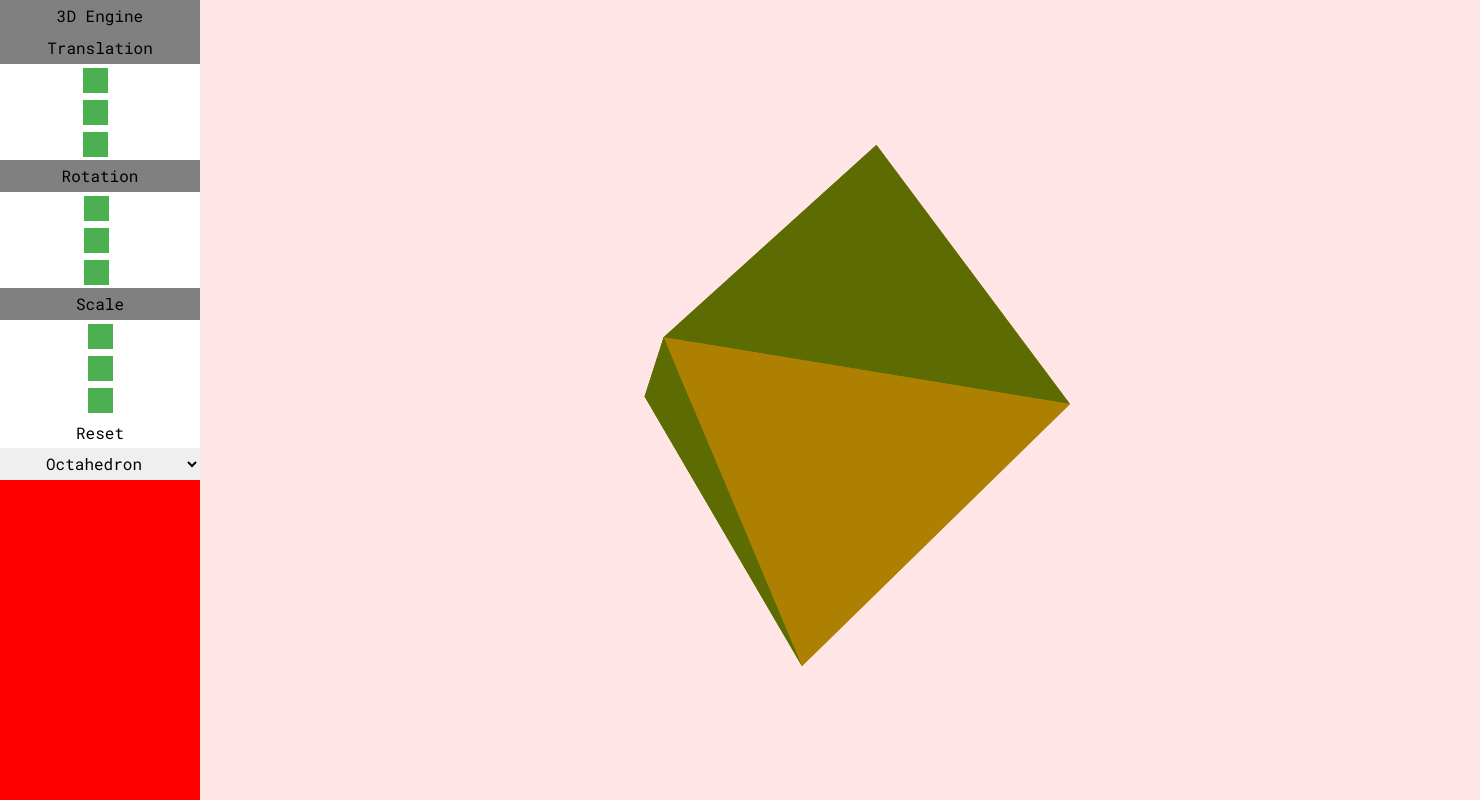
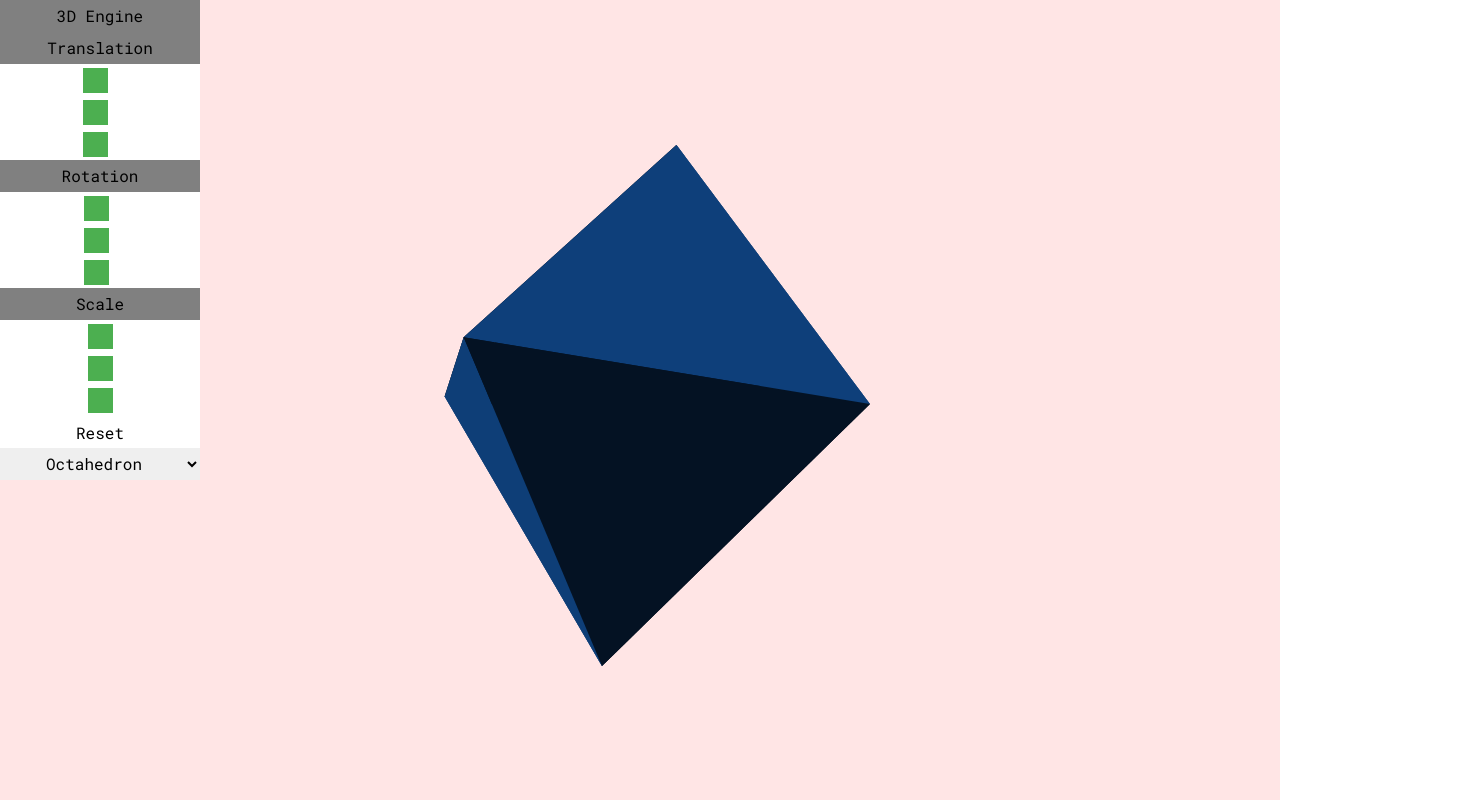
Before and after one commit to joshmurr/js_simple_3d_renderer, a plain HTML site: page index.html in a window 1280 px wide. Shown: the whole page, 1480 px wide, since content can reach past the window. Drawn offline with Linux system fonts and the light colour scheme.

Commit message:
Colours and Lights

```diff
--- a/css/styles.css
+++ b/css/styles.css
@@ -11,14 +11,15 @@
 canvas{
     position: absolute;
     top: 0;
-    left: 200px;
+    left: 0;
 }
 
 #menu {
-    position: absolute;
-    display: block;
+    position: fixed;
+    /* display: block; */
     top: 0;
     left: 0;
+    z-index: 999;
 }
 
 #menu * {
@@ -34,7 +35,7 @@ canvas{
 
 .menuContainer{
     width: 200px;
-    height: 100%;
+    /* height: 100%; */
     background-color: red;
 }
 
--- a/js/mesh/mesh.js
+++ b/js/mesh/mesh.js
@@ -1,57 +1,67 @@
+import Vec3 from '../math/vec3.js';
 import Vec4 from '../math/vec4.js';
 import Mat44 from '../math/mat44.js';
 
 export default class Mesh{
-    verts = [];
-    faces = [];
+    _verts = [];
+    _faces = [];
     // faces_sorted = [];
-    indices_sorted = [];
-    norms= [];
-    NORMS_ARE_CALCULATED = false;
+    _indices_sorted = [];
+    _norms = [];
+    _NORMS_ARE_CALCULATED = false;
+    _colour = null;
 
     constructor(){
         this.modelMatrix = new Mat44();
         this.modelMatrix.setIdentity();
     }
 
+    get colour(){
+        return this._colour;
+    }
+
+    set colour(v){
+        this._colour = new Vec3(v.x,v.y,v.z);
+    }
+
     get verts(){
-        return this.verts;
+        return this._verts;
     }
 
     get faces(){
-        return this.faces;
+        return this._faces;
     }
 
     set verts(v){
         for(let i=0; i<v.length; i++){
-            this.verts[i] = v[i];
+            this._verts[i] = v[i];
         }
     }
     set faces(f){
         for(let i=0; i<f.length; i++){
-            this.faces[i] = f[i];
+            this._faces[i] = f[i];
         }
     }
 
     set sorted_indices(_sorted_array){
         for(let i=0; i<_sorted_array.length; i++){
-            this.indices_sorted[i] = _sorted_array[i];
+            this._indices_sorted[i] = _sorted_array[i];
         }
     }
 
     get sorted_indices(){
         this.sortIndicesByCentroid();
-        return this.indices_sorted;
+        return this._indices_sorted;
     }
 
     set norms(_norms){
         for(let i=0; i<_norms.length; i++){
-            this.norms[i] = _norms[i];
+            this._norms[i] = _norms[i];
         }
     }
 
     get norms(){
-        return this.norms;
+        return this._norms;
     }
 
     sortIndicesByCentroid(){
--- a/js/render/renderer.js
+++ b/js/render/renderer.js
@@ -284,39 +284,6 @@ export default class Renderer{
         }
         // FACES ----------------------------------------------------------
         else if(_style == "faces"){
-            // // Store the <centroid.z, face> map for later sorting
-            // let faces_unordered = new Map();
-            // for(let i=0; i<mesh.faces.length; i++){
-            // let face = mesh.faces[i];
-            //
-            // // COMPUTE CENTROID --------
-            // let sum = new Vec4(0,0,0,0);
-            // for(let j=0; j<face.length; j++){
-            // let v = mesh.verts[face[j]].getCopy();
-            // let p = MVP.getMultiplyVec(v);
-            // sum.add(p);
-            // }
-            // sum.divide(face.length);
-            // // Store in map
-            // faces_unordered.set(sum.z, face);
-            // }
-            //
-            // // ORDER FACES BY CENTROID.Z ------------
-            // // Rather than making a new map, the sorted faces are stored in an array
-            // let faces_sorted = [];
-            // function sort_faces_into_array(value, key, map){
-            // faces_sorted.push(map.get(key));
-            // }
-            // // An arrow function to sort the map by key
-            // // Arrow functions are SO hard to read..
-            // // https://stackoverflow.com/questions/37982476/how-to-sort-a-map-by-value-in-javascript
-            // const faces_ordered = new Map([...faces_unordered.entries()].sort((a,b) => b[0] - a[0]));
-            // // sort_faces_into_array is a callback function which takes (value, key, map)
-            // // I presume automatically
-            // faces_ordered.forEach(sort_faces_into_array);
-            // // Faces are now sorted back to front!
-
-            // ------------------------
             for(let i=0; i<mesh.sorted_indices.length; i++){
                 let face = mesh.faces[mesh.sorted_indices[i]];
                 this.ctx.beginPath();
@@ -334,9 +301,14 @@ export default class Renderer{
                         this.ctx.lineTo(xScreen, yScreen);
                     }
 
+
                     if(mesh.NORMS_ARE_CALCULATED){
                         let norm = mesh.norms[mesh.sorted_indices[i]];
-                        this.ctx.fillStyle="rgb("+Math.floor(norm.x*255)+","+Math.floor(norm.y*255)+","+Math.floor(norm.z*255)+")";
+                        let normalTransformMatrix = MVP.getAffineInverse();
+                        normalTransformMatrix.transpose();
+                        let transformedNormal = normalTransformMatrix.getMultiplyVec(norm);
+                        let diffuse = Math.max(0, Math.abs(transformedNormal.dot(this.scene.light)));
+                        this.ctx.fillStyle="rgb("+Math.floor(diffuse*mesh.colour.x)+","+Math.floor(diffuse*mesh.colour.y)+","+Math.floor(diffuse*mesh.colour.z)+")";
                     } else {
                         this.ctx.fillStyle="rgb("+Math.floor(((p.x + 1)*0.5) * 255)+","+Math.floor((1-(p.y + 1)*0.5) * 255)+","+Math.floor(z)+")";
                     }
--- a/js/scene/scene.js
+++ b/js/scene/scene.js
@@ -1,7 +1,8 @@
 export default class Scene {
-    constructor(_mesh, _camera, _idList){
+    constructor(_mesh, _camera, _light, _idList){
         this.mesh = _mesh;
         this.camera = _camera;
+        this.light = _light;
         this.idList = _idList;
         // console.log(this.idList);
     }
--- a/main.js
+++ b/main.js
@@ -24,7 +24,7 @@ for(let i=0; i<teapot.verts.length; i++){
 let meshes = {
     "octahedron" : octahedron,
     "icosahedron": icosahedron,
-    "teapot" : teapot,
+    // "teapot" : teapot,
     // "teapot2" : teapot2
 };
 
@@ -49,12 +49,16 @@ gui.dropdown("mesh", Object.keys(meshes).map(m => m.charAt(0).toUpperCase()+m.sl
 // gui.dropdown("mesh", ["Teapot2"]);
 
 let camera = new Vec3(0,0,-15);
-let scene = new Scene(meshes, camera, gui.getIdList());
+let light = new Vec3(-100,-100,100);
+light.normalize();
+let scene = new Scene(meshes, camera, light, gui.getIdList());
 
 let renderer = new Renderer(scene);
 
-// octahedron.computeFaceNormals();
+octahedron.computeFaceNormals();
+octahedron.colour = new Vec3(30, 130, 250);
 icosahedron.computeFaceNormals();
+icosahedron.colour = new Vec3(250, 100, 50);
 
 function draw(){
     // let time = new Date();
```
Also changed, not shown: js/mesh/tetrahedron.js (added, +17 -0 lines).
